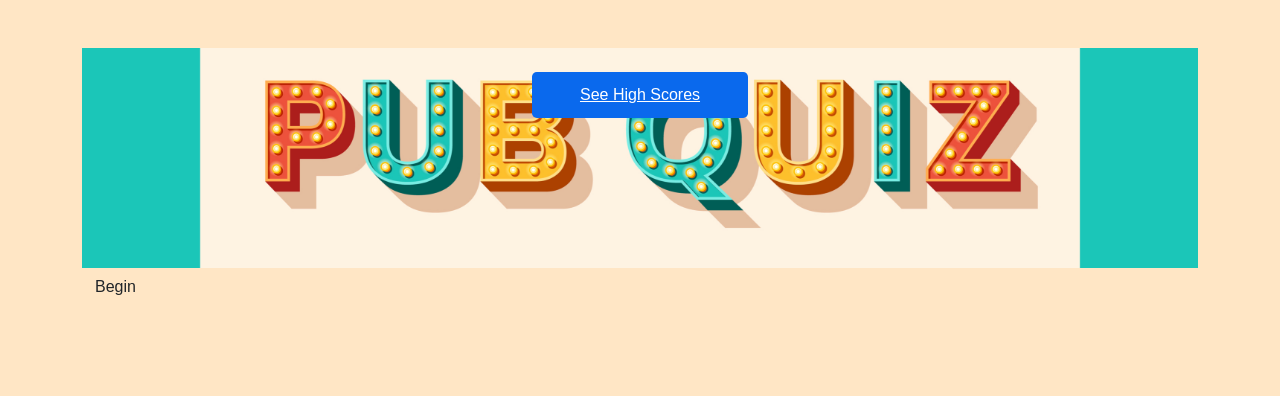
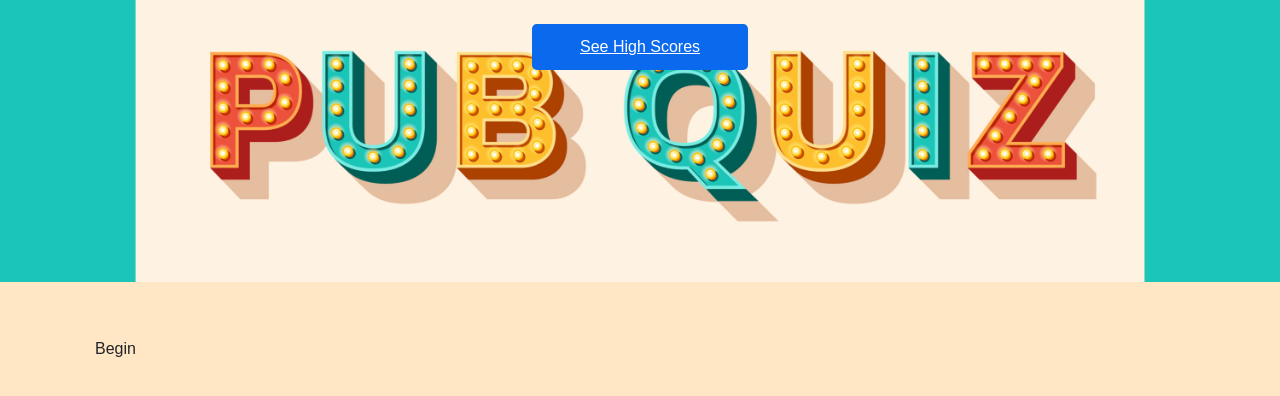
Before and after one commit to alathea23/Coding-Quiz-Inquisitor, a plain HTML site: page index.html in a window 1280 px wide. Drawn offline with nearby package versions, Linux system fonts and the light colour scheme.

Commit message:
Fixing CSS Image

```diff
--- a/index.html
+++ b/index.html
@@ -24,12 +24,12 @@
 
 <!--building the questions and answer buttons skeleton  -->
 
-<body class="container py-5">
-    <div class="start-screen">
+<body>
+    <div class="start-screen container py-5">
         <button id="start-btn" class="start-btn btn">Begin</button>
         <button id="next-btn" class="next-btn btn hide">Next</button>
     </div>
-    <div class="hide quiz-container">
+    <div class="hide quiz-container container py-5">
         <div class="count">
             <h2 class="h3 font-weight-bold" id="timer">Pub Quiz Timer</h2>
             <div class="number-of-count">
@@ -38,7 +38,7 @@
         </div>
         <div class="container">
             <div id="questions-container">
-                <div class="question"></div>
+                <div id="question"></div>
                 <ul class=".col-sm- answers">
                     <button class="answer btn" id="A1">Answer 1</button>
                     <button class="answer btn" id="A2">Answer 2</button>
@@ -48,7 +48,7 @@
             </div>
         </div>
     </div>
-    <div class="score-container hide">
+    <div class="score-container hide container py-5">
         <div id="user-score">Demo Score</div>
         <button id="restart">Restart</button>
     </div>
--- a/style.css
+++ b/style.css
@@ -9,21 +9,22 @@
 .responsive {
     background-image: url("./Assets/updatedpubquiz.jpeg/updatedpubquiz.jpeg.001.jpeg");
     background-color: rgb(201, 178, 130);
-    background-size: cover;
+    background-size: 100vw;
     background-position: center !important;
-    max-width: 100%;
-    text-emphasis-style: bold;
     display: flex !important;
     background-repeat: no-repeat;
-    height: 220px;
     justify-content: center;
     align-items: bottom;
     color: coral;
+    height: 22vw;
     flex-grow: 8;
-    flex-shrink: 5;
-    border: 0px;
-    padding: 0px;
-    margin: 0px
+    flex-shrink: 12;
+    border: 0px !important;
+    padding: 0px !important;
+    margin: 0px;
+    width: 100vw;
+
+
 }
 
 /*
```
Also changed, not shown: script.js (+4 -4 lines), 1 other file.
